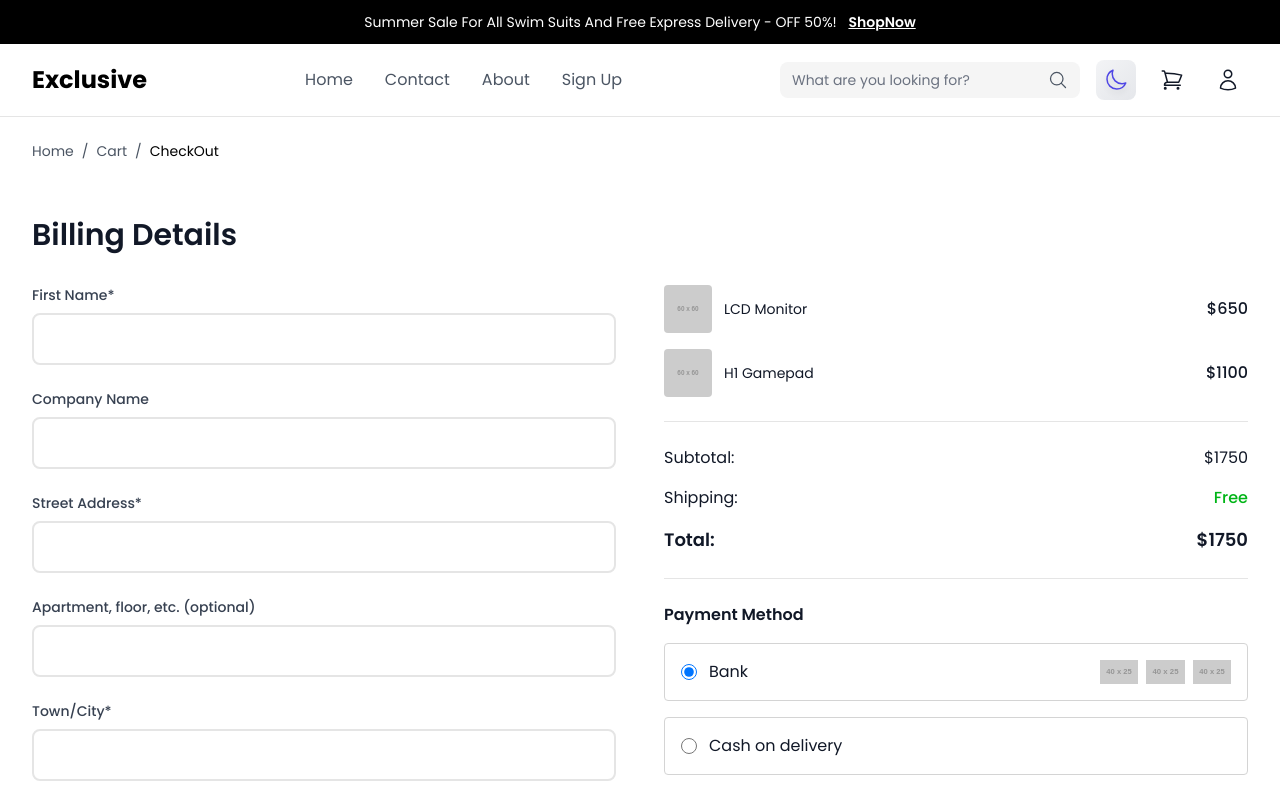
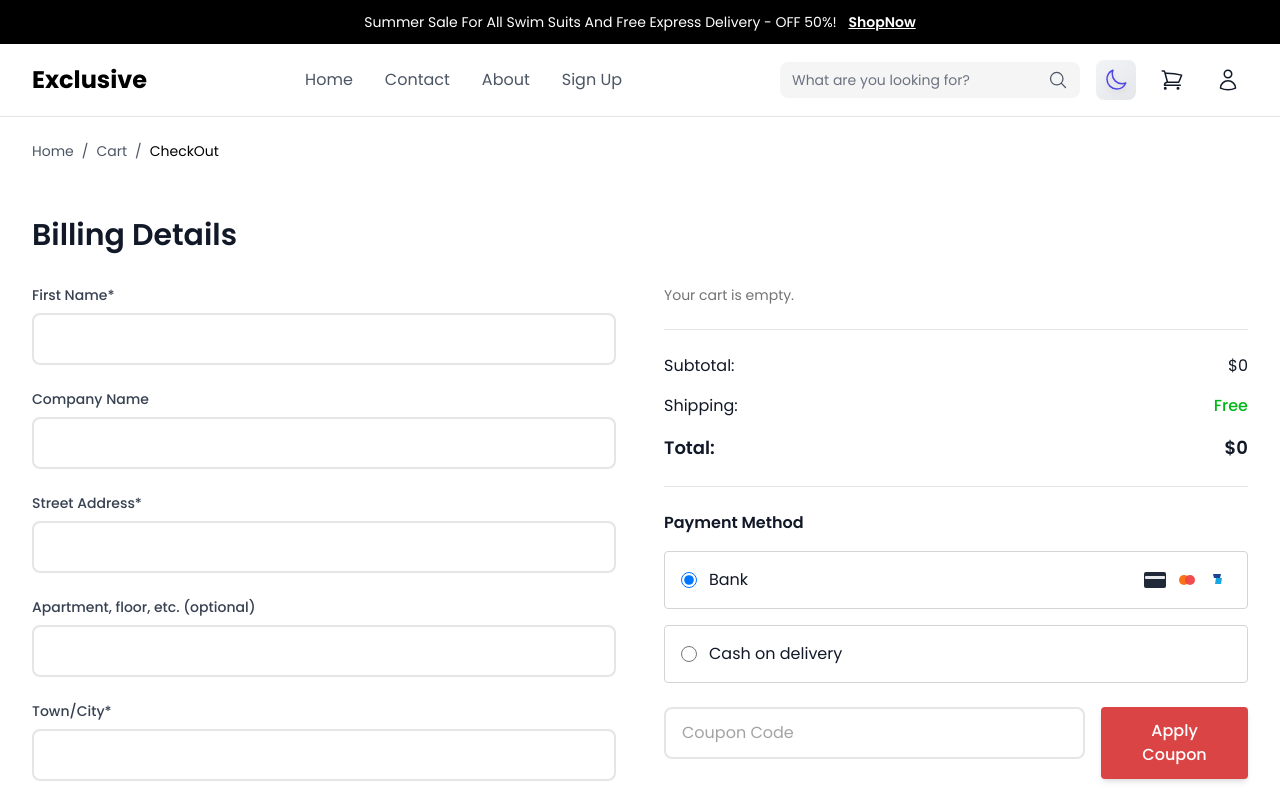
Before and after one commit to Ahmed-Elshaf3i/Overclocked, a React (Vite) app: page /checkout in a window 1280 px wide. Shown: the top 797 px of the page. Built offline with nearby package versions, Linux system fonts and the light colour scheme.

Commit message:
Update cart and checkout pages with real cart data and payment icons

```diff
--- a/src/pages/CartPage.tsx
+++ b/src/pages/CartPage.tsx
@@ -1,20 +1,26 @@
-import { FC, useState } from 'react';
-import { Link } from 'react-router-dom';
-import { XMarkIcon } from '@heroicons/react/24/outline';
-import { Button } from '@/components/ui/Button';
-import { Input } from '@/components/ui/Input';
-import { useCart } from '@/contexts/CartContext';
+import { FC, useState } from "react";
+import { Link } from "react-router-dom";
+import { XMarkIcon } from "@heroicons/react/24/outline";
+import { Button } from "@/components/ui/Button";
+import { Input } from "@/components/ui/Input";
+import { useCart } from "@/contexts/CartContext";
 
 export const CartPage: FC = () => {
   const { items: cartItems, updateQuantity, removeFromCart } = useCart();
 
-  const [couponCode, setCouponCode] = useState('');
+  const [couponCode, setCouponCode] = useState("");
 
-  const subtotal = cartItems.reduce((sum, item) => sum + item.product.price * item.quantity, 0);
+  const subtotal = cartItems.reduce(
+    (sum, item) => sum + item.product.price * item.quantity,
+    0
+  );
   const shipping = 0;
   const total = subtotal + shipping;
 
-  const handleQuantityChange = (productId: string, newQuantity: number): void => {
+  const handleQuantityChange = (
+    productId: string,
+    newQuantity: number
+  ): void => {
     if (newQuantity < 1) return;
     updateQuantity(productId, newQuantity);
   };
@@ -34,9 +40,11 @@ export const CartPage: FC = () => {
       {/* Breadcrumb */}
       <div className="container-custom py-6">
         <div className="flex items-center gap-2 text-sm text-gray-600">
-          <a href="/" className="hover:text-black">Home</a>
+          <a href="/" className="text-black dark:text-dark-text-primary">
+            Home
+          </a>
           <span>/</span>
-          <span className="text-black">Cart</span>
+          <span className="text-black dark:text-dark-text-primary">Cart</span>
         </div>
       </div>
 
@@ -46,7 +54,9 @@ export const CartPage: FC = () => {
           {cartItems.length === 0 ? (
             <div className="text-center py-16">
               <h2 className="text-2xl font-bold mb-4">Your cart is empty</h2>
-              <p className="text-gray-600 mb-6">Add some products to get started!</p>
+              <p className="text-gray-600 mb-6">
+                Add some products to get started!
+              </p>
               <Link to="/">
                 <Button variant="primary">Continue Shopping</Button>
               </Link>
@@ -64,7 +74,10 @@ export const CartPage: FC = () => {
 
                 <div className="divide-y divide-neutral-200">
                   {cartItems.map((item) => (
-                    <div key={item.product.id} className="grid grid-cols-1 md:grid-cols-12 gap-4 px-6 py-6 items-center">
+                    <div
+                      key={item.product.id}
+                      className="grid grid-cols-1 md:grid-cols-12 gap-4 px-6 py-6 items-center"
+                    >
                       <div className="col-span-1 md:col-span-5 flex items-center gap-4">
                         <img
                           src={item.product.image}
@@ -75,14 +88,21 @@ export const CartPage: FC = () => {
                       </div>
 
                       <div className="col-span-1 md:col-span-2 text-center">
-                        <span className="md:hidden font-semibold mr-2">Price:</span>
+                        <span className="md:hidden font-semibold mr-2">
+                          Price:
+                        </span>
                         ${item.product.price}
                       </div>
 
                       <div className="col-span-1 md:col-span-2 flex justify-center">
                         <div className="flex items-center border border-neutral-300 rounded">
                           <button
-                            onClick={() => handleQuantityChange(item.product.id, item.quantity - 1)}
+                            onClick={() =>
+                              handleQuantityChange(
+                                item.product.id,
+                                item.quantity - 1
+                              )
+                            }
                             className="px-3 py-1 hover:bg-neutral-100"
                           >
                             -
@@ -90,12 +110,22 @@ export const CartPage: FC = () => {
                           <input
                             type="number"
                             value={item.quantity}
-                            onChange={(e) => handleQuantityChange(item.product.id, parseInt(e.target.value) || 1)}
+                            onChange={(e) =>
+                              handleQuantityChange(
+                                item.product.id,
+                                parseInt(e.target.value) || 1
+                              )
+                            }
                             className="w-16 text-center border-x border-neutral-300 py-1 focus:outline-none"
                             min="1"
                           />
                           <button
-                            onClick={() => handleQuantityChange(item.product.id, item.quantity + 1)}
+                            onClick={() =>
+                              handleQuantityChange(
+                                item.product.id,
+                                item.quantity + 1
+                              )
+                            }
                             className="px-3 py-1 hover:bg-neutral-100"
                           >
                             +
@@ -104,7 +134,9 @@ export const CartPage: FC = () => {
                       </div>
 
                       <div className="col-span-1 md:col-span-2 text-center font-semibold">
-                        <span className="md:hidden font-semibold mr-2">Subtotal:</span>
+                        <span className="md:hidden font-semibold mr-2">
+                          Subtotal:
+                        </span>
                         ${item.product.price * item.quantity}
                       </div>
 
--- a/src/pages/CheckoutPage.tsx
+++ b/src/pages/CheckoutPage.tsx
@@ -1,41 +1,29 @@
-import { FC, useState } from 'react';
-import { Button } from '@/components/ui/Button';
-import { Input } from '@/components/ui/Input';
-import { BillingDetails } from '@/types';
+import { FC, useState } from "react";
+import { Button } from "@/components/ui/Button";
+import { Input } from "@/components/ui/Input";
+import { BillingDetails } from "@/types";
+import { useCart } from "@/contexts/CartContext";
 
 export const CheckoutPage: FC = () => {
   const [billingDetails, setBillingDetails] = useState<BillingDetails>({
-    firstName: '',
-    lastName: '',
-    companyName: '',
-    streetAddress: '',
-    apartment: '',
-    city: '',
-    phone: '',
-    email: '',
+    firstName: "",
+    lastName: "",
+    companyName: "",
+    streetAddress: "",
+    apartment: "",
+    city: "",
+    phone: "",
+    email: "",
     saveInfo: false,
   });
 
-  const [paymentMethod, setPaymentMethod] = useState<'card' | 'cod'>('card');
+  const [paymentMethod, setPaymentMethod] = useState<"card" | "cod">("card");
 
-  const [couponCode, setCouponCode] = useState('');
+  const [couponCode, setCouponCode] = useState("");
 
-  const cartItems = [
-    {
-      id: '1',
-      name: 'LCD Monitor',
-      price: 650,
-      image: 'https://via.placeholder.com/60x60?text=Monitor',
-    },
-    {
-      id: '2',
-      name: 'H1 Gamepad',
-      price: 1100,
-      image: 'https://via.placeholder.com/60x60?text=Gamepad',
-    },
-  ];
+  const { items, getCartTotal } = useCart();
 
-  const subtotal = cartItems.reduce((sum, item) => sum + item.price, 0);
+  const subtotal = getCartTotal();
   const shipping = 0;
   const total = subtotal + shipping;
 
@@ -43,14 +31,20 @@ export const CheckoutPage: FC = () => {
     const { name, value, type, checked } = e.target;
     setBillingDetails((prev) => ({
       ...prev,
-      [name]: type === 'checkbox' ? checked : value,
+      [name]: type === "checkbox" ? checked : value,
     }));
   };
 
   const handleSubmit = (e: React.FormEvent<HTMLFormElement>): void => {
     e.preventDefault();
-    console.log('Order placed:', { billingDetails, paymentMethod });
-    alert('Order placed successfully!');
+    console.log("Order placed:", {
+      billingDetails,
+      paymentMethod,
+      items,
+      subtotal,
+      total,
+    });
+    alert("Order placed successfully!");
   };
 
   return (
@@ -58,9 +52,13 @@ export const CheckoutPage: FC = () => {
       {/* Breadcrumb */}
       <div className="container-custom py-6">
         <div className="flex items-center gap-2 text-sm text-gray-600">
-          <a href="/" className="hover:text-black">Home</a>
+          <a href="/" className="hover:text-black">
+            Home
+          </a>
           <span>/</span>
-          <a href="/cart" className="hover:text-black">Cart</a>
+          <a href="/cart" className="hover:text-black">
+            Cart
+          </a>
           <span>/</span>
           <span className="text-black">CheckOut</span>
         </div>
@@ -151,19 +149,39 @@ export const CheckoutPage: FC = () => {
 
               <div>
                 <div className="space-y-4 mb-6">
-                  {cartItems.map((item) => (
-                    <div key={item.id} className="flex items-center justify-between">
-                      <div className="flex items-center gap-3">
-                        <img
-                          src={item.image}
-                          alt={item.name}
-                          className="w-12 h-12 object-cover rounded"
-                        />
-                        <span className="text-sm">{item.name}</span>
+                  {items.length === 0 ? (
+                    <div className="text-sm text-neutral-500">
+                      Your cart is empty.
+                    </div>
+                  ) : (
+                    items.map((item) => (
+                      <div
+                        key={`${item.product.id}-${item.selectedColor || ""}-${
+                          item.selectedSize || ""
+                        }`}
+                        className="flex items-center justify-between"
+                      >
+                        <div className="flex items-center gap-3">
+                          <img
+                            src={item.product.image}
+                            alt={item.product.name}
+                            className="w-12 h-12 object-cover rounded"
+                          />
+                          <div>
+                            <span className="text-sm">{item.product.name}</span>
+                            {item.quantity > 1 && (
+                              <div className="text-xs text-neutral-500">
+                                Qty: {item.quantity}
+                              </div>
+                            )}
+                          </div>
+                        </div>
+                        <span className="font-medium">
+                          ${item.product.price * item.quantity}
+                        </span>
                       </div>
-                      <span className="font-medium">${item.price}</span>
-                    </div>
-                  ))}
+                    ))
+                  )}
                 </div>
 
                 <div className="space-y-4 py-6 border-y border-neutral-200">
@@ -190,16 +208,76 @@ export const CheckoutPage: FC = () => {
                         type="radio"
                         name="payment"
                         value="card"
-                        checked={paymentMethod === 'card'}
-                        onChange={(e) => setPaymentMethod(e.target.value as 'card')}
+                        checked={paymentMethod === "card"}
+                        onChange={(e) =>
+                          setPaymentMethod(e.target.value as "card")
+                        }
                         className="w-4 h-4 text-accent"
                       />
                       <span>Bank</span>
                     </div>
-                    <div className="flex gap-2">
-                      <img src="https://via.placeholder.com/40x25?text=Visa" alt="Visa" className="h-6" />
-                      <img src="https://via.placeholder.com/40x25?text=MC" alt="Mastercard" className="h-6" />
-                      <img src="https://via.placeholder.com/40x25?text=Paypal" alt="Paypal" className="h-6" />
+                    <div className="flex gap-2 items-center">
+                      <svg
+                        xmlns="http://www.w3.org/2000/svg"
+                        viewBox="0 0 24 24"
+                        className="h-6 w-auto"
+                        aria-label="Card icon"
+                        role="img"
+                      >
+                        <rect
+                          x="1"
+                          y="4"
+                          width="22"
+                          height="16"
+                          rx="2"
+                          fill="#1f2937"
+                        />
+                        <rect
+                          x="2"
+                          y="8"
+                          width="20"
+                          height="3"
+                          rx="1"
+                          fill="#fff"
+                          opacity="0.9"
+                        />
+                      </svg>
+
+                      <svg
+                        xmlns="http://www.w3.org/2000/svg"
+                        viewBox="0 0 24 24"
+                        className="h-6 w-auto"
+                        aria-label="Two circles icon"
+                        role="img"
+                      >
+                        <circle cx="9" cy="12" r="5" fill="#f97316" />
+                        <circle
+                          cx="15"
+                          cy="12"
+                          r="5"
+                          fill="#ef4444"
+                          opacity="0.95"
+                        />
+                      </svg>
+
+                      <svg
+                        xmlns="http://www.w3.org/2000/svg"
+                        viewBox="0 0 24 24"
+                        className="h-6 w-auto"
+                        aria-label="Paypal-like icon"
+                        role="img"
+                      >
+                        <path
+                          d="M6 6h8l-1 4h-6z"
+                          fill="#003087"
+                          opacity="0.9"
+                        />
+                        <path
+                          d="M9 10h6l-1 6H8z"
+                          fill="#009cde"
+                          opacity="0.9"
+                        />
+                      </svg>
                     </div>
                   </label>
 
@@ -208,8 +286,10 @@ export const CheckoutPage: FC = () => {
                       type="radio"
                       name="payment"
                       value="cod"
-                      checked={paymentMethod === 'cod'}
-                      onChange={(e) => setPaymentMethod(e.target.value as 'cod')}
+                      checked={paymentMethod === "cod"}
+                      onChange={(e) =>
+                        setPaymentMethod(e.target.value as "cod")
+                      }
                       className="w-4 h-4 text-accent"
                     />
                     <span>Cash on delivery</span>
```
